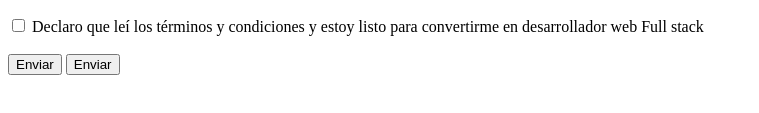
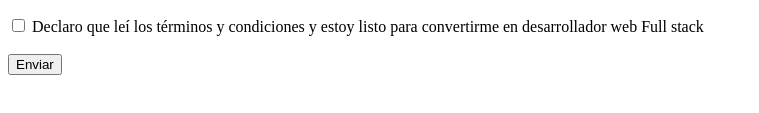
Before and after one commit to SofiaFrutos/primeras_entregas, a plain HTML site: page Ejercicio-3.html in a window 1280 px wide. Shown: the part 257-370 px from the top of the page, without its empty margins (0-759 px from the left). Drawn offline with Linux system fonts and the light colour scheme.

Commit message:
guarde cambios

```diff
--- a/Ejercicio-3.html
+++ b/Ejercicio-3.html
@@ -52,7 +52,7 @@
         </div>
         <br />
         <button type="submit">Enviar</button>
-        <input type="submit" value="Enviar" />
+        <!-- <input type="submit" value="Enviar" /> -->
       </form>
     </main>
   </body>
```
